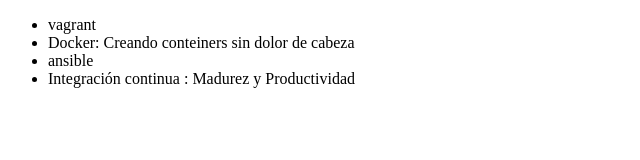
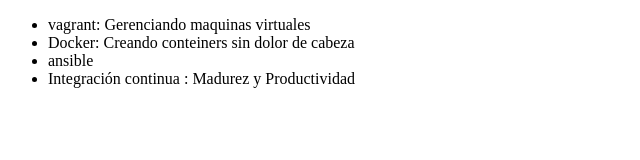
Before and after one commit to GiovanniMB/alura-git, a plain HTML site: page index.html in a window 1280 px wide. Shown: the whole page, without its empty margins (0-640 px from the left). Drawn offline with Linux system fonts and the light colour scheme.

Commit message:
corrigiendo

```diff
--- a/index.html
+++ b/index.html
@@ -8,7 +8,7 @@
 </head>
 <body>
     <ul>
-        <li>vagrant</li>
+        <li>vagrant: Gerenciando maquinas virtuales</li>
         <li>Docker: Creando conteiners sin dolor de cabeza </li>
         <li>ansible</li>
         <li>Integración continua : Madurez y Productividad</li>
```
